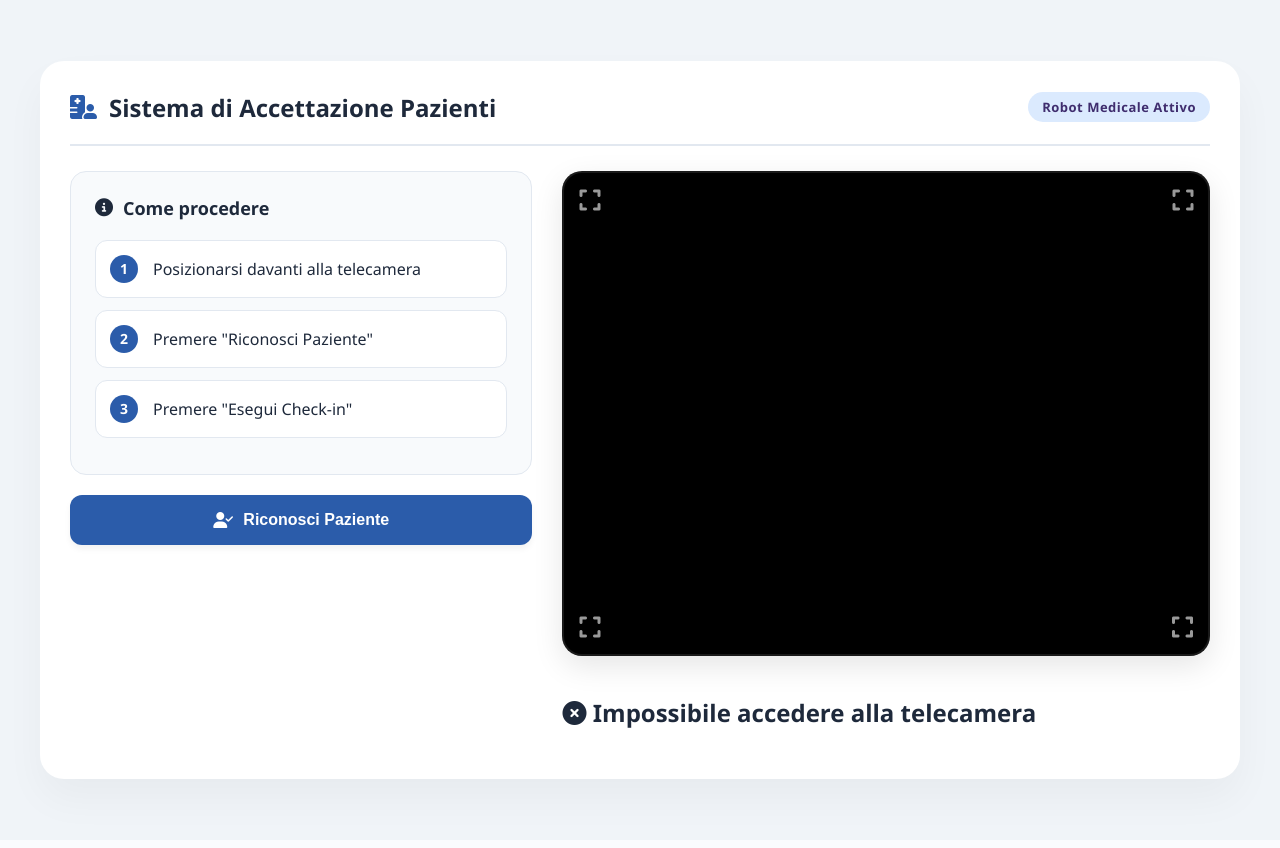
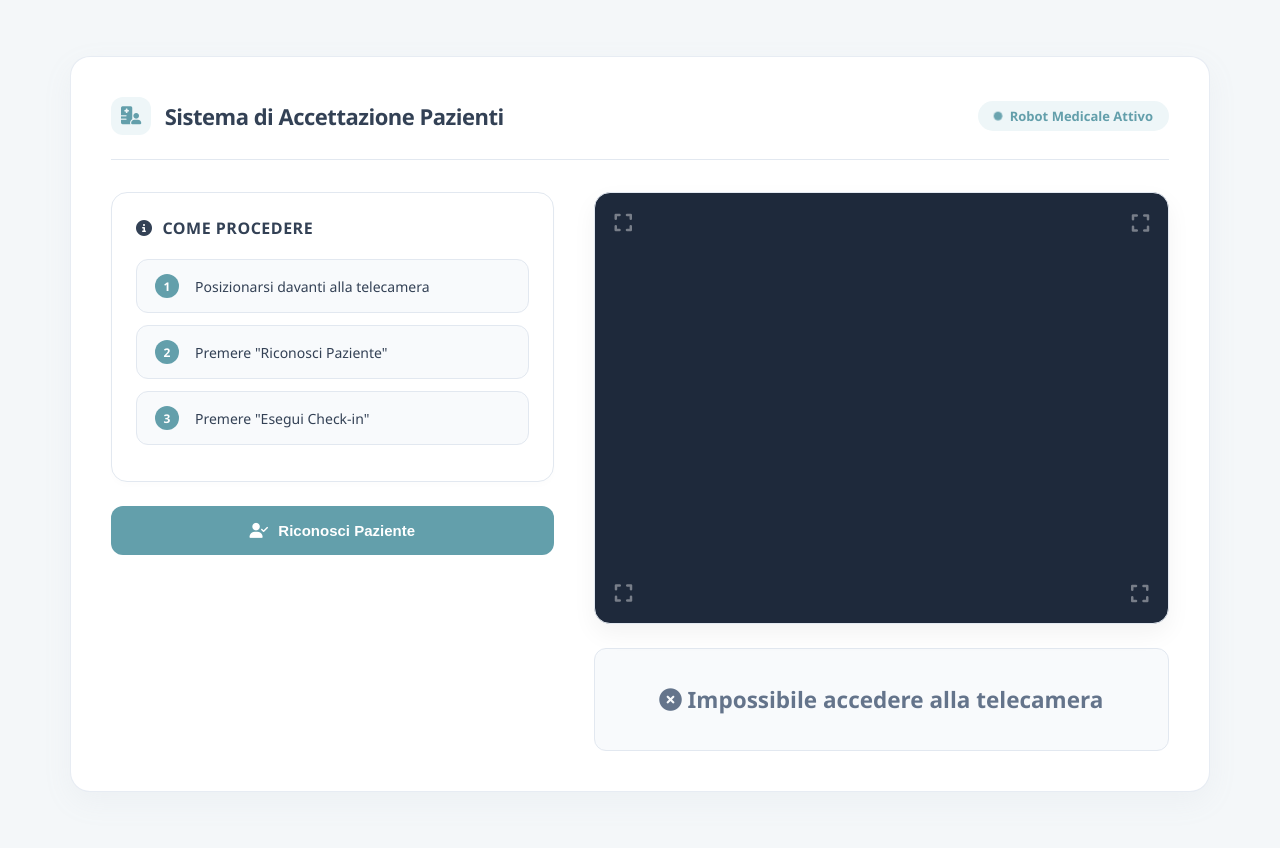
Before and after one commit to gabri1997/medical-service-robot-software, a FastAPI app: page / in a window 1280 px wide. Before the commit the page ends 810 px from the top, so only its background shows below. Run offline with FastAPI, Linux system fonts and the light colour scheme; parts of the project's set-up code (start-up, migrations or seed data) failed here and were passed over.

Commit message:
fixed last bugs

```diff
--- a/cam_recognition.py
+++ b/cam_recognition.py
@@ -183,7 +183,9 @@ def identify_from_image(app, embedding, image):
         print(f"Low confidence score: {best_score:.2f}. No reliable match found.")
         return {
             "patient_id": None,
-            "score": best_score
+            "score": best_score,
+            "name": None,
+            "surname": None
         }
     best_label = db_labels[best_idx]
     print(f"Best match: {best_label} with score {best_score:.2f}")
--- a/static/app.js
+++ b/static/app.js
@@ -219,7 +219,17 @@ async function sendAudioToBackend(audioBlob) {
                 <h2><i class="fa-solid fa-circle-xmark"></i> Paziente non riconosciuto</h2>
                 <p>Nessuna corrispondenza trovata. Riprova o contatta il personale.</p>
             `;
-        }
+            const popup =
+                document.getElementById(
+                    "warningPopup"
+                );
+
+            popup.classList.add("show");
+
+            setTimeout(() => {
+                popup.classList.remove("show");
+            }, 6000);
+                    }
 
     } catch (error) {
         console.error(error);
--- a/templates/index.html
+++ b/templates/index.html
@@ -5,23 +5,30 @@
     <meta name="viewport" content="width=device-width, initial-scale=1.0">
     <title>Medical Service Robot</title>
 
-    <!-- Link per le Icone (FontAwesome) -->
     <link rel="stylesheet" href="https://cdnjs.cloudflare.com/ajax/libs/font-awesome/6.5.2/css/all.min.css">
 
-    <!-- CSS Integrato per non perdere gli stili -->
     <style>
         :root {
-            --bg-color: #f0f4f8;
+            /* Palette Chiara e Tenue (Medical/Clean) */
+            --bg-color: #f4f7f9;
             --card-bg: #ffffff;
-            --text-main: #1e293b;
+            --text-main: #334155;
             --text-muted: #64748b;
-            --primary: #2b5caa;
-            --primary-hover: #778ece;
-            --success: #07744f;
-            --success-hover: #06b180;
-            --secondary: #64748b;
-            --secondary-hover: #475569;
-            --accent-glow: rgba(59, 130, 246, 0.15);
+
+            /* Colori primari desaturati ed eleganti */
+            --primary: #639fab;
+            --primary-hover: #528894;
+            --primary-light: #eef6f8;
+
+            --success: #76b041;
+            --success-hover: #659a35;
+            --success-light: #f1f9ec;
+
+            --secondary: #94a3b8;
+            --secondary-hover: #78889b;
+
+            --border-color: #e2e8f0;
+            --shadow-subtle: 0 10px 30px rgba(148, 163, 184, 0.08);
         }
 
         body {
@@ -29,108 +36,148 @@
             background-color: var(--bg-color);
             color: var(--text-main);
             margin: 0;
-            padding: 20px;
+            padding: 24px;
             min-height: 100vh;
             display: flex;
             justify-content: center;
             align-items: center;
+            -webkit-font-smoothing: antialiased;
         }
 
         .dashboard-container {
             width: 100%;
-            max-width: 1200px;
+            max-width: 1140px;
             background: var(--card-bg);
-            border-radius: 24px;
-            box-shadow: 0 20px 40px rgba(0, 0, 0, 0.04);
-            padding: 30px;
+            border-radius: 20px;
+            box-shadow: var(--shadow-subtle);
+            padding: 40px;
             box-sizing: border-box;
+            border: 1px solid rgba(226, 232, 240, 0.8);
         }
 
         .main-header {
             display: flex;
             justify-content: space-between;
             align-items: center;
-            border-bottom: 2px solid #e2e8f0;
-            padding-bottom: 20px;
-            margin-bottom: 25px;
+            border-bottom: 1px solid var(--border-color);
+            padding-bottom: 24px;
+            margin-bottom: 32px;
         }
 
         .main-header h1 {
-            font-size: 24px;
+            font-size: 22px;
+            font-weight: 600;
             margin: 0;
             color: var(--text-main);
             display: flex;
             align-items: center;
-            gap: 12px;
+            gap: 14px;
+            letter-spacing: -0.5px;
         }
 
         .main-header h1 i {
             color: var(--primary);
+            background: var(--primary-light);
+            padding: 10px;
+            border-radius: 12px;
+            font-size: 18px;
         }
 
         .badge {
-            background: #dbeafe;
-            color: #3f2d6e;
-            padding: 6px 14px;
-            border-radius: 50px;
+            background: var(--primary-light);
+            color: var(--primary);
+            padding: 6px 16px;
+            border-radius: 30px;
             font-weight: 600;
             font-size: 13px;
-            letter-spacing: 0.5px;
+            display: flex;
+            align-items: center;
+            gap: 8px;
+        }
+
+        .badge::before {
+            content: '';
+            width: 8px;
+            height: 8px;
+            background: var(--primary);
+            border-radius: 50%;
+            display: inline-block;
+            animation: pulse 2s infinite;
+        }
+
+        @keyframes pulse {
+            0% { transform: scale(0.95); opacity: 0.5; }
+            50% { transform: scale(1.1); opacity: 1; }
+            100% { transform: scale(0.95); opacity: 0.5; }
         }
 
         .main-content {
             display: grid;
-            grid-template-columns: 1fr 1.4fr;
-            gap: 30px;
+            grid-template-columns: 1fr 1.3fr;
+            gap: 40px;
         }
 
         @media (max-width: 900px) {
             .main-content {
                 grid-template-columns: 1fr;
+                gap: 30px;
             }
+            .dashboard-container { padding: 24px; }
         }
 
         .card {
-            background: #f8fafc;
-            border: 1px solid #e2e8f0;
+            background: #ffffff;
+            border: 1px solid var(--border-color);
             border-radius: 16px;
             padding: 24px;
-            margin-bottom: 20px;
+            margin-bottom: 24px;
+            box-shadow: 0 4px 6px rgba(0, 0, 0, 0.01);
         }
 
         .card h2 {
-            font-size: 18px;
+            font-size: 16px;
+            font-weight: 600;
             margin-top: 0;
             margin-bottom: 20px;
             display: flex;
             align-items: center;
             gap: 10px;
             color: var(--text-main);
+            text-transform: uppercase;
+            letter-spacing: 0.5px;
         }
 
         .step {
             display: flex;
             align-items: center;
-            gap: 15px;
-            padding: 14px;
-            background: var(--card-bg);
-            border: 1px solid #e2e8f0;
+            gap: 16px;
+            padding: 14px 18px;
+            background: #f8fafc;
+            border: 1px solid var(--border-color);
             border-radius: 12px;
             margin-bottom: 12px;
-            font-weight: 500;
+            font-size: 14px;
+            color: var(--text-main);
+            transition: all 0.2s ease;
+        }
+
+        .step:hover {
+            border-color: var(--primary);
+            background: var(--primary-light);
         }
 
         .step-number {
             background: var(--primary);
             color: white;
-            width: 28px;
-            height: 28px;
+            width: 24px;
+            height: 24px;
             border-radius: 50%;
             display: flex;
             align-items: center;
             justify-content: center;
-            font-size: 14px;
-            font-weight: bold;
+            font-size: 12px;
+            font-weight: 600;
+            flex-shrink: 0;
         }
 
         .buttons-grid {
@@ -142,44 +189,53 @@
         .btn {
             border: none;
             border-radius: 12px;
-            padding: 16px 20px;
-            font-size: 16px;
+            padding: 16px 24px;
+            font-size: 15px;
             font-weight: 600;
             cursor: pointer;
             display: flex;
             align-items: center;
             justify-content: center;
             gap: 10px;
-            transition: all 0.2s ease;
-            box-shadow: 0 4px 6px rgba(0, 0, 0, 0.05);
+            transition: all 0.25s ease;
         }
 
         .btn:active {
-            transform: scale(0.98);
+            transform: scale(0.99);
         }
 
-        .btn-primary { background: var(--primary); color: white; }
-        .btn-primary:hover { background: var(--primary-hover); box-shadow: 0 0 15px var(--accent-glow); }
+        .btn-primary {
+            background: var(--primary);
+            color: white;
+        }
+        .btn-primary:hover {
+            background: var(--primary-hover);
+            box-shadow: 0 4px 12px rgba(99, 159, 171, 0.2);
+        }
 
-        .btn-success { background: var(--success); color: white; }
-        .btn-success:hover { background: var(--success-hover); }
-
-        .btn-secondary { background: var(--secondary); color: white; }
-        .btn-secondary:hover { background: var(--secondary-hover); }
+        .btn-success {
+            background: var(--success);
+            color: white;
+        }
+        .btn-success:hover {
+            background: var(--success-hover);
+            box-shadow: 0 4px 12px rgba(118, 176, 65, 0.2);
+        }
 
         .video-section {
             display: flex;
             flex-direction: column;
-            gap: 20px;
+            gap: 24px;
         }
 
         .video-wrapper {
             position: relative;
-            background: #000;
-            border-radius: 20px;
+            background: #1e293b;
+            border-radius: 16px;
             overflow: hidden;
             aspect-ratio: 4 / 3;
-            box-shadow: 0 10px 30px rgba(0,0,0,0.1);
+            box-shadow: 0 10px 25px rgba(0,0,0,0.05);
+            border: 1px solid var(--border-color);
         }
 
         video {
@@ -192,59 +248,80 @@
             position: absolute;
             top: 0; left: 0; right: 0; bottom: 0;
             pointer-events: none;
-            border: 2px solid rgba(255, 255, 255, 0.1);
-            border-radius: 20px;
         }
 
         .camera-corner {
             position: absolute;
-            color: rgba(255, 255, 255, 0.6);
-            font-size: 24px;
+            color: rgba(255, 255, 255, 0.4);
+            font-size: 20px;
         }
-        .top-left { top: 15px; left: 15px; }
-        .top-right { top: 15px; right: 15px; transform: rotate(90deg); }
-        .bottom-left { bottom: 15px; left: 15px; transform: rotate(-90deg); }
-        .bottom-right { bottom: 15px; right: 15px; transform: rotate(180deg); }
+        .top-left { top: 20px; left: 20px; }
+        .top-right { top: 20px; right: 20px; transform: rotate(90deg); }
+        .bottom-left { bottom: 20px; left: 20px; transform: rotate(-90deg); }
+        .bottom-right { bottom: 20px; right: 20px; transform: rotate(180deg); }
 
-        .result-box {
+        /* Scatole di Stato */
+        #result {
             display: flex;
             align-items: center;
             justify-content: center;
             gap: 12px;
-            padding: 20px;
-            border-radius: 16px;
-            font-size: 18px;
+            padding: 16px;
+            border-radius: 12px;
+            font-size: 15px;
             font-weight: 600;
-            border: 1px solid #e2e8f0;
-            transition: all 0.3s ease;
+            border: 1px solid var(--border-color);
+            background: #f8fafc;
+            color: var(--text-muted);
+            text-align: center;
         }
 
-        .status-waiting {
-            background: #f8fafc;
-            color: var(--text-muted);
-        }
         .loading-hidden {
             display: none;
         }
 
-        .loading-visible {
-            display: block;
-            text-align: center;
-            margin-top: 20px;
-            font-size: 20px;
-            color: #51aa09;
+        #loading:not(.loading-hidden) {
+            display: flex;
+            align-items: center;
+            justify-content: center;
+            gap: 10px;
+            padding: 16px;
+            background: var(--primary-light);
+            color: var(--primary);
+            border-radius: 12px;
+            font-size: 15px;
+            font-weight: 600;
+            border: 1px solid rgba(99, 159, 171, 0.2);
         }
 
-        .loading-visible i {
-            margin-right: 10px;
-        }
-        #voiceSection {
-            margin-top: 20px;
-        }
         #voiceSection p {
             color: var(--text-muted);
-            line-height: 1.5;
+            line-height: 1.6;
+            font-size: 14px;
             margin-bottom: 20px;
+        }
+
+        .warning-popup {
+            display: none;
+            margin-top: 10px;
+            padding: 16px;
+            background-color: #fef3c7;
+            border: 1px solid #fde68a;
+            color: #b45309;
+            font-size: 15px;
+            font-weight: 600;
+            text-align: center;
+            border-radius: 12px;
+        }
+
+        .warning-popup.show {
+            display: block;
+            animation: fadeIn 0.3s ease;
+        }
+
+        @keyframes fadeIn {
+            from { opacity: 0; transform: translateY(5px); }
+            to { opacity: 1; transform: translateY(0); }
         }
 
     </style>
@@ -263,7 +340,6 @@
 
         <div class="main-content">
 
-            <!-- COLONNA SINISTRA -->
             <aside class="sidebar">
                 <div class="card instructions">
                     <h2>
@@ -295,33 +371,22 @@
                     </button>
                 </div>
 
-                <div
-                    id="voiceSection"
-                    class="card"
-                    style="display:none;"
-                >
+                <div id="voiceSection" class="card" style="display:none;">
                     <h2>
                         <i class="fa-solid fa-microphone"></i>
                         Riconoscimento vocale
                     </h2>
-
                     <p>
-                    Non è stato possibile riconoscere il volto.
-                    Pronunciare nome e cognome.
+                        Se non è stato possibile riconoscere il volto, <br>
+                        si prega di pronunciare nome e cognome.
                     </p>
-
-                <button
-                    id="startRecordingBtn"
-                    class="btn btn-primary"
-                >
+                    <button id="startRecordingBtn" class="btn btn-primary">
                         <i class="fa-solid fa-microphone"></i>
                         Avvia registrazione
                     </button>
-
                 </div>
             </aside>
 
-            <!-- COLONNA DESTRA -->
             <main class="video-section">
                 <div class="video-wrapper">
                     <video id="video" autoplay playsinline></video>
@@ -341,6 +406,11 @@
                 <div id="result">
                     Nessun paziente identificato
                 </div>
+
+                <div id="warningPopup" class="warning-popup">
+                    <i class="fa-solid fa-circle-exclamation" style="margin-right: 8px;"></i>
+                    Accomodati in sala d'attesa, l'area operativa è stata avvisata.
+                </div>
             </main>
 
         </div>
```
Lines whose indentation alone changed are shown as unchanged.
